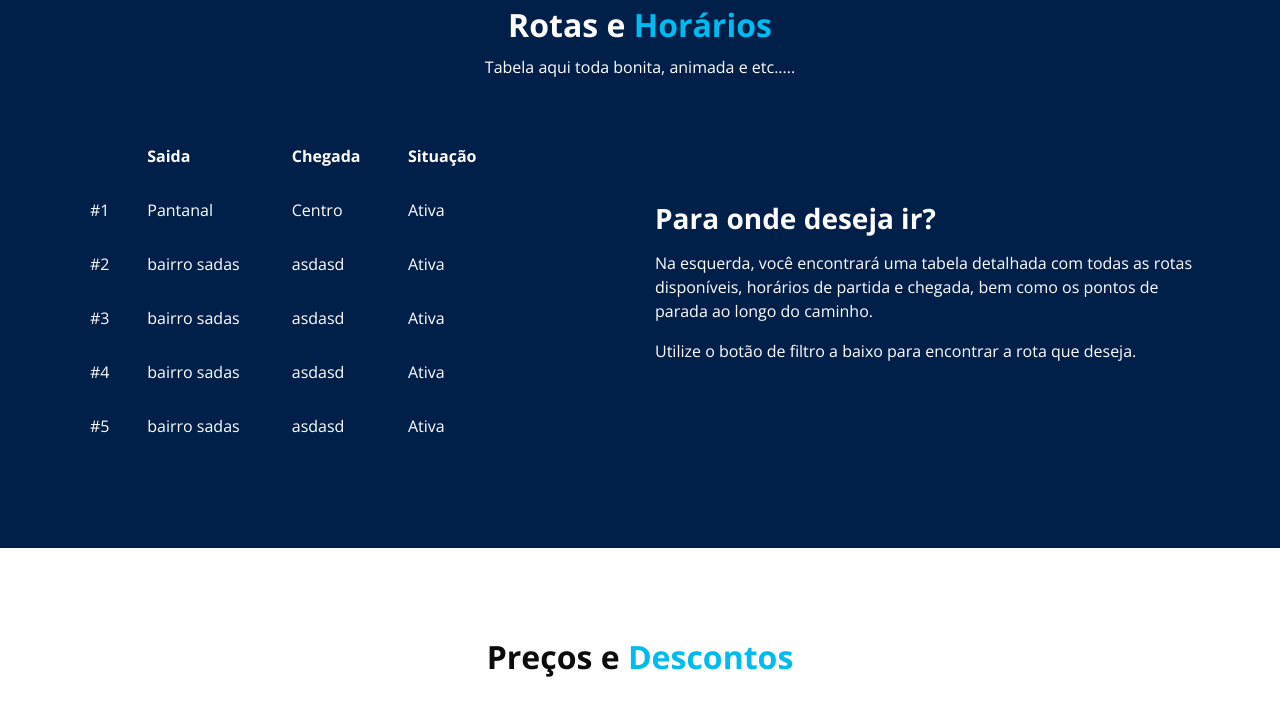
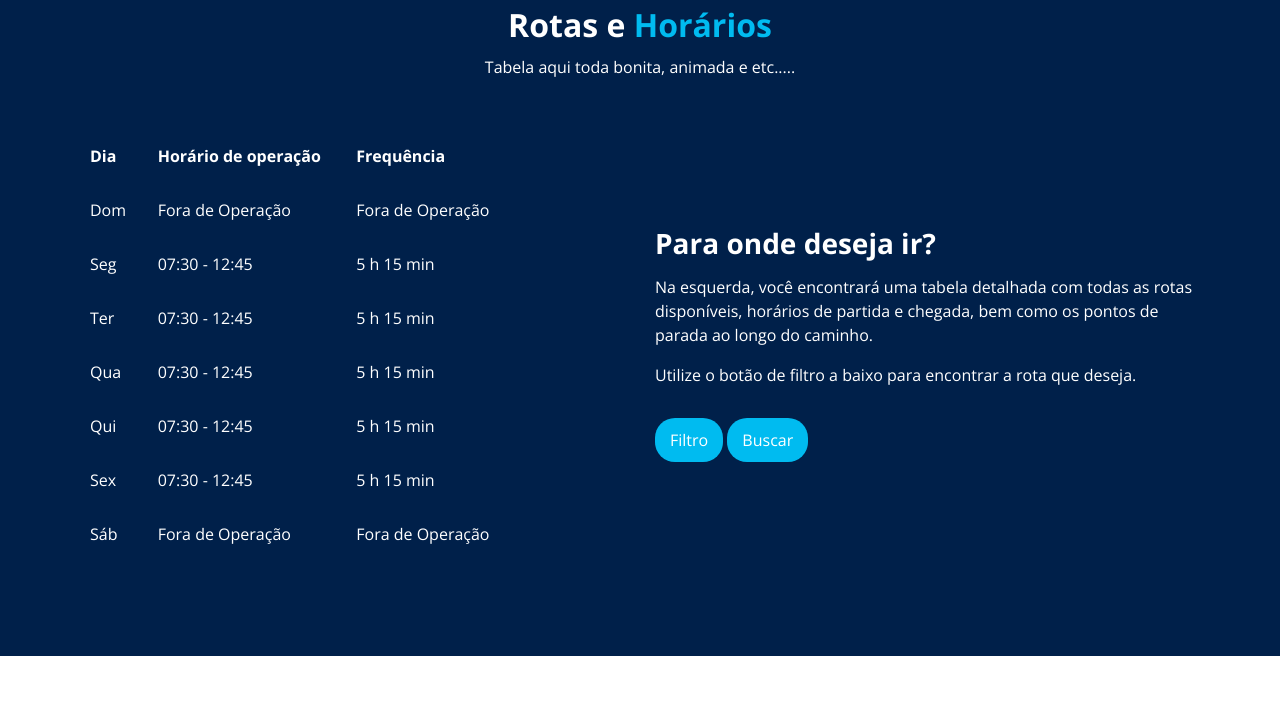
Before and after one commit to HeytorNorberth/PDSI-1, a plain HTML site: page PDSI/index.html in a window 1280 px wide. Shown: the part 1586-2304 px from the top of the page. Drawn offline with nearby package versions, Linux system fonts and the light colour scheme; some packages are replaced by stand-ins of ours.

Commit message:
Alteração tabela

```diff
--- a/PDSI/index.html
+++ b/PDSI/index.html
@@ -289,6 +289,7 @@
         <p>
           Tabela aqui toda bonita, animada e etc.....
         </p>
+
       </div>
       <div class="row">
         <div class="col-md-6 ">
@@ -297,42 +298,46 @@
             <table aria-label="Horários da linha 01 PANTANAL / CENTRO de ônibus">
               <thead>
                 <tr>
-                  <th></th>
-                  <th>Saida</th>
-                  <th>Chegada</th>
-                  <th>Situação</th>
+                  <th>Dia</th>
+                  <th>Horário de operação</th>
+                  <th>Frequência</th>
                 </tr>
               </thead>
               <tbody>
                 <tr>
-                  <td>#1</td>
-                  <td>Pantanal</td>
-                  <td>Centro</td>
-                  <td>Ativa</td>
+                  <td>Dom</td>
+                  <td>Fora de Operação</td>
+                  <td>Fora de Operação</td>
                 </tr>
                 <tr>
-                  <td>#2</td>
-                  <td>bairro sadas</td>
-                  <td>asdasd</td>
-                  <td>Ativa</td>
+                  <td>Seg</td>
+                  <td>07:30 - 12:45</td>
+                  <td>5 h 15 min</td>
                 </tr>
                 <tr>
-                  <td>#3</td>
-                  <td>bairro sadas</td>
-                  <td>asdasd</td>
-                  <td>Ativa</td>
+                  <td>Ter</td>
+                  <td>07:30 - 12:45</td>
+                  <td>5 h 15 min</td>
                 </tr>
                 <tr>
-                  <td>#4</td>
-                  <td>bairro sadas</td>
-                  <td>asdasd</td>
-                  <td>Ativa</td>
+                  <td>Qua</td>
+                  <td>07:30 - 12:45</td>
+                  <td>5 h 15 min</td>
                 </tr>
                 <tr>
-                  <td>#5</td>
-                  <td>bairro sadas</td>
-                  <td>asdasd</td>
-                  <td>Ativa</td>
+                  <td>Qui</td>
+                  <td>07:30 - 12:45</td>
+                  <td>5 h 15 min</td>
+                </tr>
+                <tr>
+                  <td>Sex</td>
+                  <td>07:30 - 12:45</td>
+                  <td>5 h 15 min</td>
+                </tr>
+                <tr>
+                  <td>Sáb</td>
+                  <td>Fora de Operação</td>
+                  <td>Fora de Operação</td>
                 </tr>
               </tbody>
             </table>
@@ -349,14 +354,14 @@
             <p>
               Utilize o botão de filtro a baixo para encontrar a rota que deseja.
             </p>
-            <!-- <div class="btn-box">
+            <div class="btn-box">
               <a href="" class="btn1 force-radius">
                 Filtro
               </a>
               <a href="" class="btn1 force-radius">
                 Buscar
               </a>
-            </div> -->
+            </div>
           </div>
         </div>
       </div>
```
